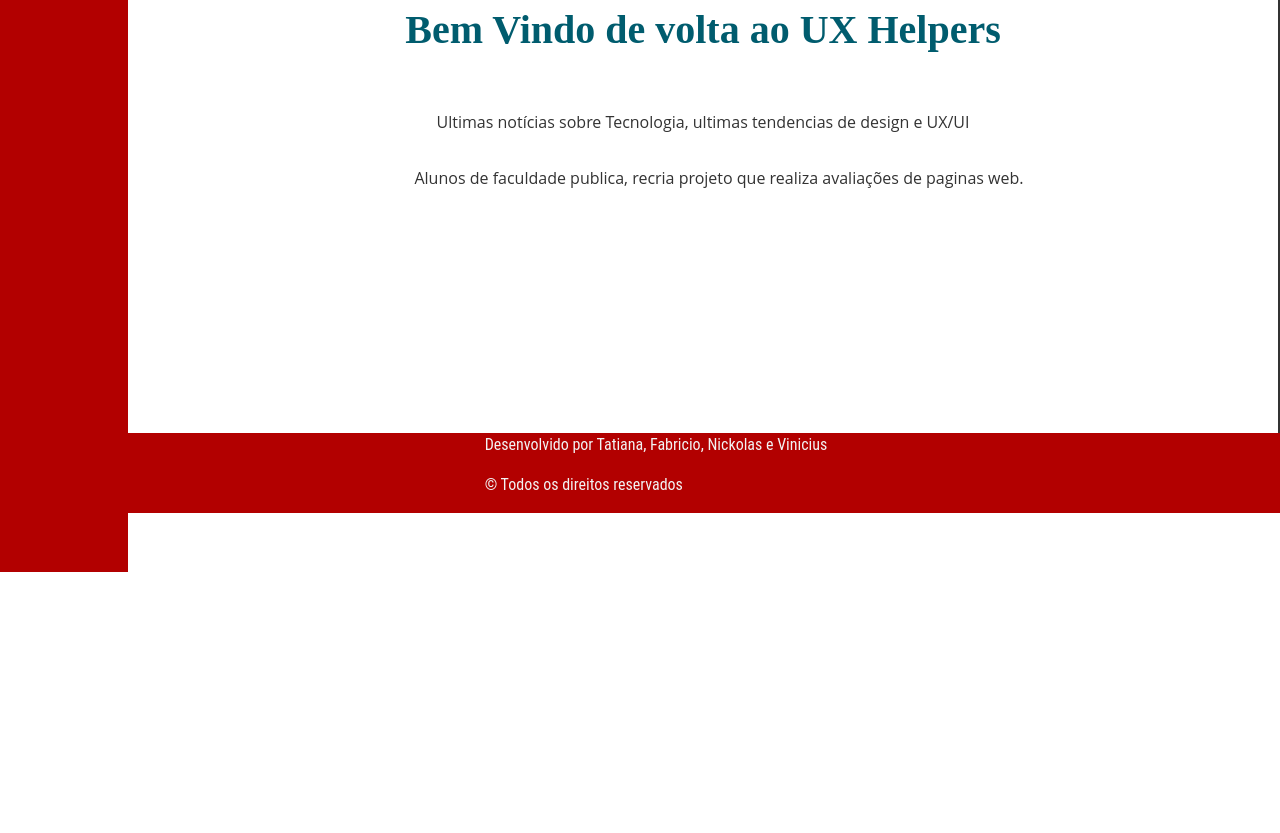
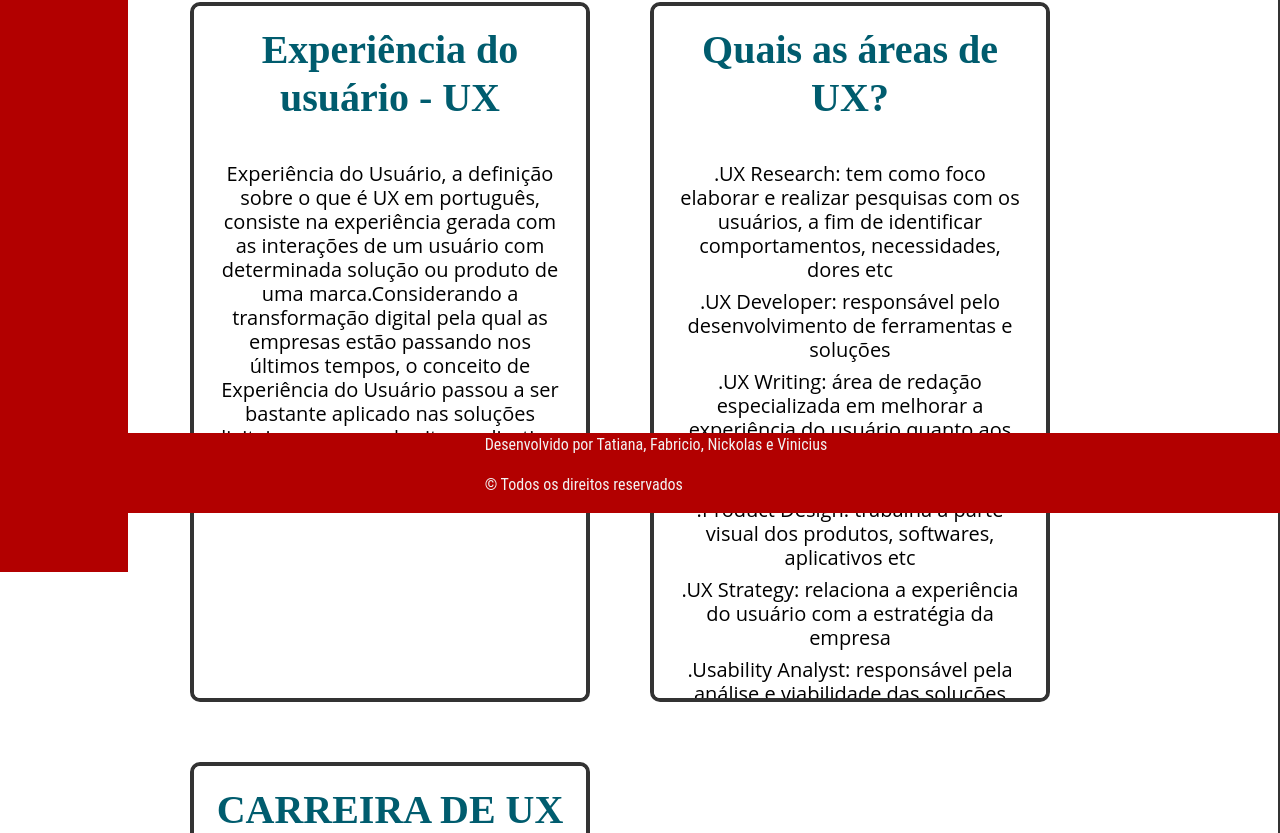
Before and after one commit to FatecFranca/DSM-G03-PI3-2022-1, a React (Create React App) app in the folder front-end/: page /home in a window 1280 px wide. Shown: the part 287-1120 px from the top of the page. Before the commit the page ends 800 px from the top, so only its background shows below. Built offline with nearby package versions, Linux system fonts and the light colour scheme; a web font is replaced by a local one.

Commit message:
Atualização do Front-end
Cards na página "Principal" (05/06)

```diff
--- a/front-end/src/components/Home/Home.css
+++ b/front-end/src/components/Home/Home.css
@@ -0,0 +1,40 @@
+.Cartoes {
+    display: flex;
+    flex-wrap: wrap;
+
+}
+
+.Cartao {
+    border: 4px solid;
+    overflow: hidden;
+    justify-content: left;
+    display: flex;
+    flex-direction: column;
+    width: 400px;
+    height: 700px;
+    border-radius: 10px;
+    margin: 30px;
+}
+
+#Cartao1 {
+    border: 4px solid;
+    overflow: hidden;
+    justify-content: left;
+    display: flex;
+    flex-direction: column;
+    width: 400px;
+    border-radius: 10px;
+    height: 700px;
+    margin: 30px;
+}
+
+
+.Conteudo {
+    flex-grow: 1;
+    background-color: #fff;
+    color: black;
+    padding: 20px;
+    display: block;
+    text-align: center;
+    justify-content: center;
+}
--- a/front-end/src/components/Home/Home.js
+++ b/front-end/src/components/Home/Home.js
@@ -4,6 +4,7 @@ import '../Components.css'
 import Header from '../Header';
 import Menu from '../Menu';
 import Footer from '../Footer';
+import './Home.css';
 
 function Home() {
   return (
@@ -18,6 +19,41 @@ function Home() {
             <p>
               Alunos de faculdade publica, recria projeto que realiza avaliações de paginas web.
             </p>
+            <div className="Cartoes">
+              <div id="Cartao1">
+                <div className="Conteudo">
+                  <h1>Experiência do usuário - UX</h1>
+                  <h5>Experiência do Usuário, a definição sobre o que é UX em português, consiste na
+                    experiência gerada com as interações de um usuário com determinada solução ou produto
+                    de uma marca.Considerando a transformação digital pela qual as empresas estão passando
+                    nos últimos tempos, o conceito de Experiência do Usuário passou a ser bastante aplicado
+                    nas soluções digitais, como uso de sites, aplicativos móveis, entre outras.</h5>
+                </div>
+              </div>
+              <div className="Cartao">
+                <div className="Conteudo">
+                  <h1>Quais as áreas de UX?</h1>
+                  <h5>.UX Research: tem como foco elaborar e realizar pesquisas com os usuários, a fim de
+                    identificar comportamentos, necessidades, dores etc</h5>
+                  <h5>.UX Developer: responsável pelo desenvolvimento de ferramentas e soluções</h5>
+                  <h5>.UX Writing: área de redação especializada em melhorar a experiência do usuário
+                    quanto aos textos e parte escrita das soluções oferecidas</h5>
+                  <h5>.Product Design: trabalha a parte visual dos produtos, softwares, aplicativos etc</h5>
+                  <h5>.UX Strategy: relaciona a experiência do usuário com a estratégia da empresa</h5>
+                  <h5>.Usability Analyst: responsável pela análise e viabilidade das soluções oferecidas</h5>
+                  <h5>.Usability Analyst: responsável pela análise e viabilidade das soluções oferecidas</h5>
+                </div>
+              </div>
+              <div className="Cartao">
+                <div className="Conteudo">
+                    <h1>CARREIRA DE UX DESIGN</h1>
+                    <iframe width="100%" height="315" src="https://www.youtube.com/embed/-BCNPcu3eV0"
+                    title="YouTube video player" frameborder="0"
+                    allow="accelerometer; autoplay; clipboard-write; encrypted-media; gyroscope;
+                    picture-in-picture" allowfullscreen></iframe>
+                </div>
+              </div>
+            </div>
           </ul>
         </div>
       </main>
```
Lines whose indentation alone changed are shown as unchanged.
